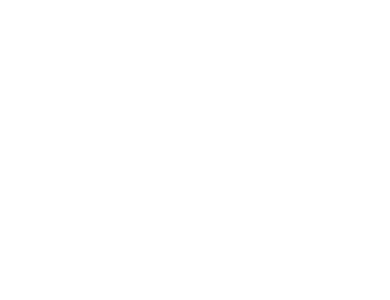
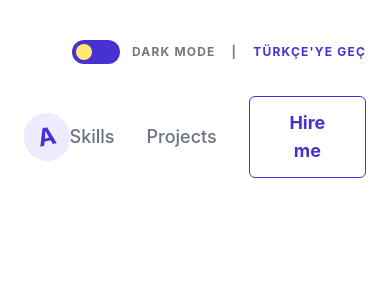
Before and after one commit to orkunorhan/FSWeb-Frontend-Challenge, a React (Vite) app: page / in a window 390 px wide. Shown: the top 300 px of the page. Built offline with nearby package versions, Linux system fonts and the light colour scheme.

Commit message:
feat: setup core infrastructure and Navbar component
- Configure Tailwind CSS v4 and dark mode support
- Integrate data.json and global context providers
- Implement responsive Navbar with theme and language toggles
- Clean up project styles and boilerplate

```diff
--- a/src/App.jsx
+++ b/src/App.jsx
@@ -1,11 +1,10 @@
-import './App.css';
+import Navbar from './components/Navbar';
 
 function App() {
-
   return (
-    <>
-
-    </>
+    <div className="min-h-screen bg-white dark:bg-dark-bg transition-colors duration-300">
+      <Navbar />
+    </div>
   );
 }
 
--- /dev/null
+++ b/src/components/Navbar.jsx
@@ -0,0 +1,52 @@
+import { useContext } from 'react';
+import { ThemeContext } from '../contexts/ThemeContext';
+import { LanguageContext } from '../contexts/LanguageContext';
+import data from '../data.json';
+
+export default function Navbar() {
+    const { isDarkMode, toggleDarkMode } = useContext(ThemeContext);
+    const { lang, toggleLang } = useContext(LanguageContext);
+
+    const t = data[lang].navbar;
+
+    return (
+        <nav className="flex flex-col gap-8 pt-10 pb-6 px-6 md:px-32 max-w-360 mx-auto">
+            <div className="flex justify-end items-center gap-4 text-xs font-bold tracking-widest">
+                <div
+                    className="flex items-center gap-3 cursor-pointer select-none"
+                    onClick={toggleDarkMode}
+                >
+                    <div className={`w-12 h-6 rounded-full relative transition-colors duration-300 ${isDarkMode ? 'bg-[#3A3A3A]' : 'bg-brand'}`}>
+                        <div className={`w-4 h-4 bg-[#FFE86E] rounded-full absolute top-1 transition-all duration-300 ${isDarkMode ? 'left-7' : 'left-1'}`}></div>
+                    </div>
+                    <span className="text-[#777777] dark:text-[#D9D9D9] uppercase">
+                        {isDarkMode ? t.light : t.dark}
+                    </span>
+                </div>
+
+                <span className="text-[#777777]">|</span>
+
+                <button
+                    onClick={toggleLang}
+                    className="text-brand dark:text-[#B7AAFF] hover:opacity-80 transition-opacity uppercase"
+                >
+                    {t.lang}
+                </button>
+            </div>
+
+            <div className="flex justify-between items-center">
+                <div className="w-12 h-12 bg-[#EEEBFF] dark:bg-[#4731D3] rounded-full flex items-center justify-center text-brand dark:text-[#8F88FF] font-bold text-2xl -rotate-12 transition-all">
+                    A
+                </div>
+
+                <div className="flex items-center gap-8 md:gap-20 text-[#6B7280] dark:text-[#6B7280] font-medium text-lg">
+                    <a href="#skills" className="hover:text-brand transition-colors">{t.skills}</a>
+                    <a href="#projects" className="hover:text-brand transition-colors">{t.projects}</a>
+                    <button className="px-8 py-3 bg-white text-brand border border-brand rounded-md font-bold hover:bg-brand hover:text-white dark:bg-white dark:text-black transition-all">
+                        {t.hire}
+                    </button>
+                </div>
+            </div>
+        </nav>
+    );
+}
--- /dev/null
+++ b/src/data.json
@@ -0,0 +1,325 @@
+{
+  "en": {
+    "navbar": {
+      "skills": "Skills",
+
+      "projects": "Projects",
+
+      "hire": "Hire me",
+
+      "dark": "DARK MODE",
+
+      "light": "LIGHT MODE",
+
+      "lang": "TÜRKÇE'YE GEÇ"
+    },
+
+    "hero": {
+      "name": "Almila Su",
+
+      "title": "Creative thinker Minimalism lover",
+
+      "description": "Hi, I'm Almila. I'm a full-stack developer. If you are looking for a Developer who to craft solid and scalable frontend products with great user experiences. Let's shake hands with me.",
+
+      "buttons": {
+        "hire": "Hire me",
+
+        "github": "Github",
+
+        "linkedin": "Linkedin"
+      }
+    },
+
+    "skills": {
+      "title": "Skills",
+
+      "list": [
+        {
+          "id": 1,
+
+          "title": "Java Script",
+
+          "description": "Excepteur sint occaecat cupidatat non proident, sunt in culpa qui officia deserunt mollit anim id est laborum."
+        },
+
+        {
+          "id": 2,
+
+          "title": "React.Js",
+
+          "description": "Excepteur sint occaecat cupidatat non proident, sunt in culpa qui officia deserunt mollit anim id est laborum."
+        },
+
+        {
+          "id": 3,
+
+          "title": "Node.Js",
+
+          "description": "Excepteur sint occaecat cupidatat non proident, sunt in culpa qui officia deserunt mollit anim id est laborum."
+        }
+      ]
+    },
+
+    "profile": {
+      "title": "Profile",
+
+      "leftTitle": "Profile",
+
+      "aboutTitle": "About Me",
+
+      "info": [
+        {
+          "label": "Date of Birth",
+
+          "value": "24.03.1996"
+        },
+
+        {
+          "label": "City",
+
+          "value": "Ankara"
+        },
+
+        {
+          "label": "Education",
+
+          "value": "Hacettepe University, Biology Degree, 2016"
+        },
+
+        {
+          "label": "Preferred Role",
+
+          "value": "Frontend, UI"
+        }
+      ],
+
+      "about": "Lorem ipsum, dolor sit amet consectetur adipisicing elit. Veniam aut, odit laborum aliquam voluptatum nisi mollitia. Minima accusamus ratione soluta aperiam sit voluptate? Dicta quod deserunt quam temporibus cumque magnam!"
+    },
+
+    "projects": {
+      "title": "Projects",
+
+      "list": [
+        {
+          "id": 1,
+
+          "title": "Workintech",
+
+          "description": "A simple, customizable, minimal setup cookie plugin that allows your users to select which cookies to accept or decline. This was created with vanilla JS, SCSS and Parcel Bundler and is available as a NPM package and the git repository makes any type of customization to code and themes possible.",
+
+          "image": "/projects/project1.png",
+
+          "technologies": ["react", "redux", "axios"],
+
+          "github": "#",
+
+          "live": "#"
+        },
+
+        {
+          "id": 2,
+
+          "title": "Random Jokes",
+
+          "description": "A simple, customizable, minimal setup cookie plugin that allows your users to select which cookies to accept or decline. This was created with vanilla JS, SCSS and Parcel Bundler and is available as a NPM package.",
+
+          "image": "/projects/project2.png",
+
+          "technologies": ["react", "redux", "axios"],
+
+          "github": "#",
+
+          "live": "#"
+        },
+
+        {
+          "id": 3,
+
+          "title": "Journey",
+
+          "description": "A simple, customizable, minimal setup cookie plugin that allows your users to select which cookies to accept or decline.",
+
+          "image": "/projects/project3.png",
+
+          "technologies": ["react", "redux", "axios"],
+
+          "github": "#",
+
+          "live": "#"
+        }
+      ]
+    },
+
+    "footer": {
+      "title": "Let’s work together on your next product.",
+
+      "email": "👉 almilasucode@gmail.com",
+
+      "links": [
+        {
+          "name": "Personal Blog",
+
+          "url": "#"
+        },
+
+        {
+          "name": "Github",
+
+          "url": "#"
+        },
+
+        {
+          "name": "Linkedin",
+
+          "url": "#"
+        }
+      ]
+    }
+  },
+
+  "tr": {
+    "navbar": {
+      "skills": "Yetenekler",
+
+      "projects": "Projeler",
+
+      "hire": "Beni işe al",
+
+      "dark": "KARANLIK MOD",
+
+      "light": "AYDINLIK MOD",
+
+      "lang": "ENGLISH"
+    },
+
+    "hero": {
+      "name": "Almila Su",
+
+      "title": "Yaratıcı düşünen Minimalist",
+
+      "description": "Merhaba, ben Almila. Full-stack geliştiriciyim. Güçlü ve ölçeklenebilir frontend ürünler geliştiren bir geliştirici arıyorsanız, birlikte çalışabiliriz.",
+
+      "buttons": {
+        "hire": "Beni işe al",
+
+        "github": "Github",
+
+        "linkedin": "Linkedin"
+      }
+    },
+
+    "skills": {
+      "title": "Yetenekler",
+
+      "list": [
+        {
+          "id": 1,
+
+          "title": "Java Script",
+
+          "description": "Örnek açıklama metni burada yer alacaktır."
+        },
+
+        {
+          "id": 2,
+
+          "title": "React.Js",
+
+          "description": "Örnek açıklama metni burada yer alacaktır."
+        },
+
+        {
+          "id": 3,
+
+          "title": "Node.Js",
+
+          "description": "Örnek açıklama metni burada yer alacaktır."
+        }
+      ]
+    },
+
+    "profile": {
+      "title": "Profil",
+
+      "leftTitle": "Profil",
+
+      "aboutTitle": "Hakkımda",
+
+      "info": [
+        {
+          "label": "Doğum tarihi",
+
+          "value": "24.03.1996"
+        },
+
+        {
+          "label": "İkamet Şehri",
+
+          "value": "Ankara"
+        },
+
+        {
+          "label": "Eğitim Durumu",
+
+          "value": "Hacettepe Ünv. Biyoloji Lisans, 2016"
+        },
+
+        {
+          "label": "Tercih Ettiği Rol",
+
+          "value": "Frontend, UI"
+        }
+      ],
+
+      "about": "Lorem ipsum, dolor sit amet consectetur adipisicing elit."
+    },
+
+    "projects": {
+      "title": "Projeler",
+
+      "list": [
+        {
+          "id": 1,
+
+          "title": "Workintech",
+
+          "description": "Proje açıklaması",
+
+          "image": "/projects/project1.png",
+
+          "technologies": ["react", "redux", "axios"],
+
+          "github": "#",
+
+          "live": "#"
+        }
+      ]
+    },
+
+    "footer": {
+      "title": "Birlikte çalışalım.",
+
+      "email": "👉 almilasucode@gmail.com",
+
+      "links": [
+        {
+          "name": "Blog",
+
+          "url": "#"
+        },
+
+        {
+          "name": "Github",
+
+          "url": "#"
+        },
+
+        {
+          "name": "Linkedin",
+
+          "url": "#"
+        }
+      ]
+    }
+  }
+}
--- a/src/index.css
+++ b/src/index.css
@@ -1,4 +1,6 @@
 @import 'tailwindcss';
+
+@variant dark (&:where(.dark, .dark *));
 
 @theme {
   --color-brand: #4731d3;
@@ -7,21 +9,32 @@
   --color-brand-light: #cbf281;
 
   --font-inter: 'Inter', sans-serif;
-
   --breakpoint-xs: 480px;
 }
 
 @layer base {
+  html {
+    @apply scroll-smooth;
+  }
+
   body {
-    @apply font-inter transition-colors duration-300 antialiased;
+    @apply font-inter antialiased transition-colors duration-300;
     @apply bg-white text-black;
-    @apply dark:bg-[#252128] dark:text-white;
+  }
+
+  .dark body {
+    @apply bg-dark-bg text-white;
   }
 
   h1,
   h2,
   h3 {
     @apply font-bold tracking-tight;
+  }
+
+  a,
+  button {
+    @apply transition-all duration-200;
   }
 }
 
--- a/vite.config.js
+++ b/vite.config.js
@@ -1,7 +1,8 @@
 import { defineConfig } from 'vite';
 import react from '@vitejs/plugin-react';
+import tailwindcss from '@tailwindcss/vite';
 
 // https://vite.dev/config/
 export default defineConfig({
-  plugins: [react()],
+  plugins: [react(), tailwindcss()],
 });
```
